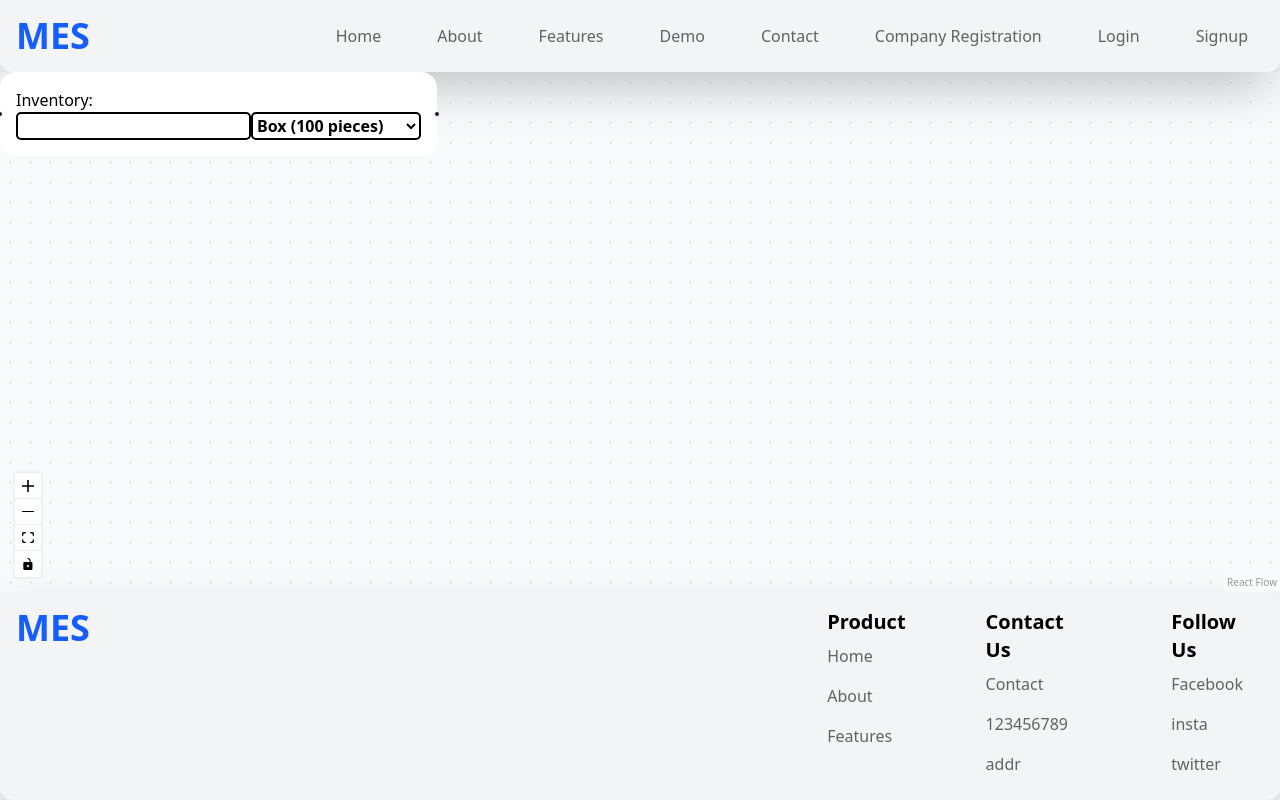
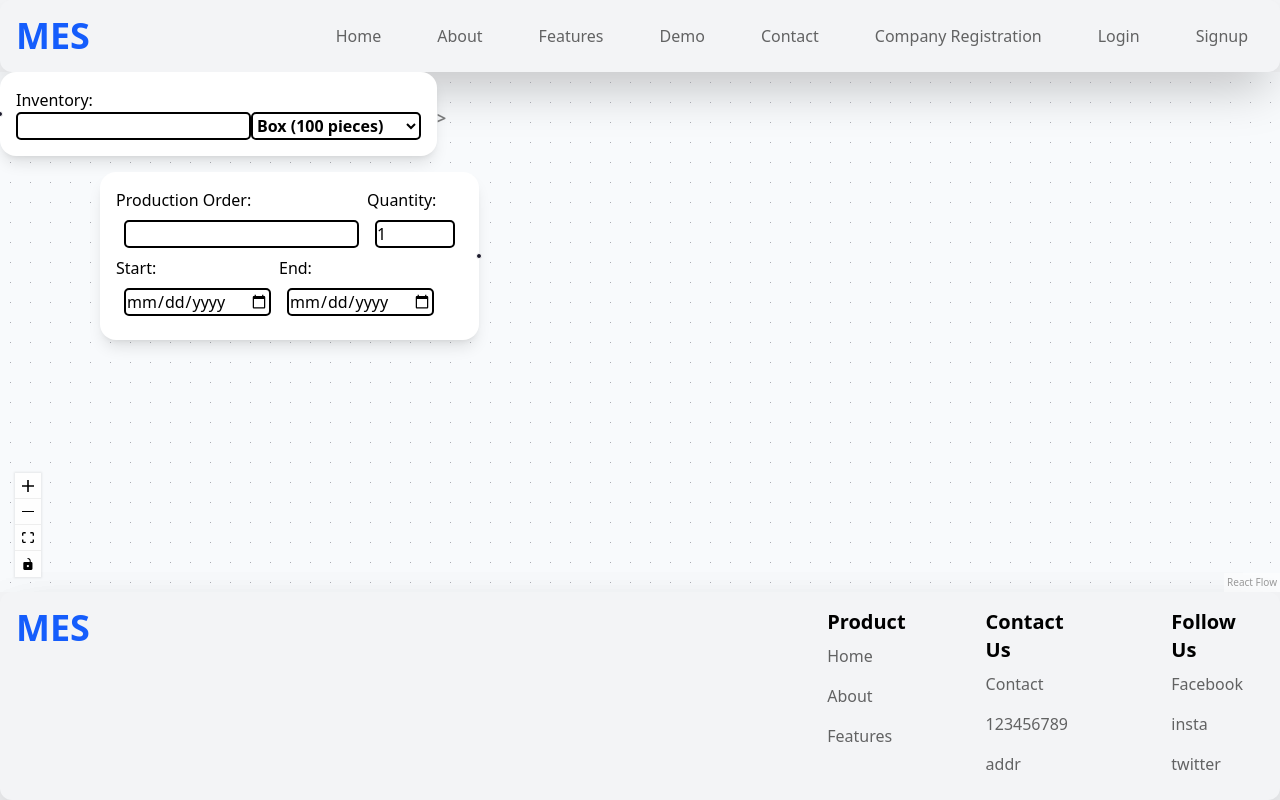
Before and after one commit to SidusSolvere/manufacturing-execution-system, a React (Vite) app in the folder client/: page /demo in a window 1280 px wide. Built offline with nearby package versions, Linux system fonts and the light colour scheme.

Commit message:
fixed some problems with inventory, custom edge. Added Production Order custom node

```diff
--- a/client/src/nodes/customEdge.jsx
+++ b/client/src/nodes/customEdge.jsx
@@ -1,13 +1,19 @@
 import {
   BaseEdge,
   EdgeLabelRenderer,
-
   useReactFlow,
   getBezierPath
 } from '@xyflow/react';
 
-export default function CustomEdge({ id, sourceX, sourceY, targetX, targetY }) {
+export default function CustomEdge({
+  id,
+  sourceX, sourceY,
+  targetX, targetY,
+  source, target,
+  selected,
+}) {
   const { setEdges } = useReactFlow();
+
   const [edgePath, labelX, labelY] = getBezierPath({
     sourceX,
     sourceY,
@@ -18,20 +24,24 @@ export default function CustomEdge({ id, sourceX, sourceY, targetX, targetY }) {
   return (
     <>
       <BaseEdge id={id} path={edgePath} />
+
       <EdgeLabelRenderer>
-        <button
+        <div
           style={{
             position: 'absolute',
-            transform: `translate(-50%, -50%) translate(${labelX}px,${labelY}px)`,
+            transform: `translate(-50%, -50%) translate(${labelX}px, ${labelY}px)`,
             pointerEvents: 'all',
           }}
-          className="nodrag nopan px-1.5 rounded-full border-2 solid border-gray-300 bg-gray-800/60 text-white "
-          onClick={() => {
-            setEdges((es) => es.filter((e) => e.id !== id));
-          }}
         >
-          X
-        </button>
+          <button
+            className="nodrag nopan px-1.5 rounded-full border-2 border-gray-300 bg-gray-800/60 text-white"
+            onClick={() =>
+              setEdges((es) => es.filter((e) => e.id !== id))
+            }
+          >
+            X
+          </button>
+        </div>
       </EdgeLabelRenderer>
     </>
   );
--- a/client/src/nodes/inventory.jsx
+++ b/client/src/nodes/inventory.jsx
@@ -5,49 +5,50 @@ function Inventory({ id, data }) {
   const { setNodes } = useReactFlow();// destructures set nodes from react flow to use it to update the data in nodes
 
   const UNITS = {
-    box: { label: "Box (100 pieces)", value: 100 },
-    carton: { label: "Carton (12 Boxes)", value: 12 * 100 },
-    roll: { label: "Roll (500 meters)", value: 500 },
-    pallet: { label: "Pallet (50 Cartons)", value: 50 * 12 * 100 },
-    drum: { label: "Drum (200 Litres)", value: 200 },
+    box: { label: "Box (100 pieces)", amount: 100 },
+    carton: { label: "Carton (12 Boxes)", amount: 12 * 100 },
+    roll: { label: "Roll (500 meters)", amount: 500 },
+    pallet: { label: "Pallet (50 Cartons)", amount: 50 * 12 * 100 },
+    drum: { label: "Drum (200 Litres)", amount: 200 },
   };
   //some industry standard units used for inventory keeping
 
-  const [quantity, setQuantity] = useState(data?.value || "");
+  const [quantity, setQuantity] = useState(data?.amount || "");
   const [unit, setUnit] = useState(data?.unit || "box");
   // will impliment set reducer when learnt
+
   const onUpdate = useCallback(
     (evt) => {
-      const newValue = evt.target.value;
+      const newValue = Number(evt.target.value); // FIX: was evt.target.amount
 
       setQuantity(newValue);
 
-      const multiplier = UNITS[unit].value;
+      const multiplier = UNITS[unit].amount;
       const finalValue = newValue * multiplier;
 
       setNodes((nodes) =>
         nodes.map((node) =>
           node.id === id
-            ? { ...node, data: { ...node.data, value: finalValue, unit } }
+            ? { ...node, data: { ...node.data, amount: finalValue, unit } }
             : node
         )
       );
     },
     [id, setNodes, unit]
-  );//since reactflow stores the nodes datat inside the nodes array we need to updat the node array from the custom node to pass value onto other nodes when we connect them
+  );//since reactflow stores the nodes datat inside the nodes array we need to updat the node array from the custom node to pass amount onto other nodes when we connect them
   //so basically this updates the nodes array
 
   const onUnitChange = (evt) => {
-    const newUnit = evt.target.value;
+    const newUnit = evt.target.value; // FIX: was evt.target.amount
     setUnit(newUnit);
 
-    const multiplier = UNITS[newUnit].value;
+    const multiplier = UNITS[newUnit].amount;
     const finalValue = quantity * multiplier;
 
     setNodes((nodes) =>
       nodes.map((node) =>
         node.id === id
-          ? { ...node, data: { ...node.data, value: finalValue, unit: newUnit } }
+          ? { ...node, data: { ...node.data, amount: finalValue, unit: newUnit } }
           : node
       )
     );
@@ -55,7 +56,7 @@ function Inventory({ id, data }) {
   // smae thing as above, to handle the case of unit change but no number change
 
   return (
-    <div className="p-4 bg-white rounded-2xl">
+    <div className="p-4 bg-white rounded-2xl shadow-lg">
       <div className="flex flex-col">
         <label htmlFor="text">Inventory:</label>
         <div className="flex">
@@ -63,25 +64,36 @@ function Inventory({ id, data }) {
             type="number"
             id="number"
             name="number"
-          value={quantity}
+            value={quantity} // FIX: was amount={quantity}
             onChange={onUpdate}
             className="nodrag border-2 border-solid rounded-[5px]"
           />
 
           <select
-          value={unit}
+            value={unit} // FIX: was amount={unit}
             onChange={onUnitChange}
             className="nodrag border-2 border-solid rounded-[5px] font-bold"
           >
             {Object.entries(UNITS).map(([key, obj]) => (
-            <option key={key} value={key}>
+              <option key={key} value={key}> {/* FIX: was amount={key} */}
                 {obj.label}
               </option>
             ))}
           </select>
         </div>
 
-        <Handle type="source" position={Position.Right} />
+        <Handle  type="source" position={Position.Right} style={{
+          background: 'none',
+          border: 'none',
+          width: '1em',
+          height: '1em',
+          //reactflow method of making custom handlers, add later
+        }}>
+          <div className="font-extrabold mx-2 text-black/50 hover:text-black">
+            &gt;
+          </div>
+
+        </Handle>
         {/*handle and position are from react flow and are used to put the handles wehre the edges connect and are extruded from on custom positions,
         In case of using multiple handles use an id tag so you can reference it later */}
         <Handle type="target" position={Position.Left} />
--- /dev/null
+++ b/client/src/nodes/productionOrder.jsx
@@ -0,0 +1,133 @@
+// you can copy this template for most nodes
+import { Handle, Position, useReactFlow } from "@xyflow/react";
+import { useCallback, useState } from "react";
+
+function ProductionOrder({ id, data }) {
+  const { setNodes } = useReactFlow();
+
+  const [name, setName] = useState(data?.name || "");
+  const [quantity, setQuantity] = useState(data?.quantity || "");
+  const [startDate, setStartDate] = useState(data.startDate || "");
+  const [endDate, setEndDate] = useState(data.endDate || "");
+
+  const onUpdate = useCallback(
+    (evt) => {
+      const newValue = evt.target.value;
+
+      setName(newValue);
+
+      setNodes((nodes) =>
+        nodes.map((node) =>
+          node.id === id
+            ? { ...node, data: { ...node.data, name: newValue } }
+            : node
+        )
+      );
+    },
+    [id, setNodes]
+  );
+  const onQuantityUpdate = useCallback(
+    (evt) => {
+      const newValue = evt.target.value;
+      setQuantity(newValue);
+
+      setNodes((nodes) =>
+        nodes.map((node) =>
+          node.id === id
+            ? { ...node, data: { ...node.data, quantity: newValue } }
+            : node
+        )
+      );
+    },
+    [id, setNodes]
+  );
+
+  const onStartDateUpdate = useCallback(
+    (evt)=>{
+      const newValue=evt.target.value;
+      setStartDate(newValue);
+      setNodes((nodes) =>
+        nodes.map((node) =>
+          node.id === id
+            ? { ...node, data: { ...node.data, startDate: newValue } }
+            : node
+        )
+      );
+    },[id,setNodes]
+  );
+  const onEndDateUpdate = useCallback(
+    (evt)=>{
+      const newValue=evt.target.value;
+      setEndDate(newValue);
+      setNodes((nodes) =>
+        nodes.map((node) =>
+          node.id === id
+            ? { ...node, data: { ...node.data, endDate: newValue } }
+            : node
+        )
+      );
+    },[id,setNodes]
+  );
+
+  return (
+    <div className="p-4 bg-white rounded-2xl shadow-lg">
+      <div className="flex">
+      <div className="flex flex-col">
+        <label htmlFor="text">Production Order:</label>
+          <input
+            type="text"
+            id="text"
+            value={name}
+            onChange={onUpdate}
+            className="nodrag m-2 border-2 border-solid rounded-[5px]"
+          />
+                            </div>
+
+
+          <div className="flex flex-col">
+          <label htmlFor="quantity">Quantity: </label>
+            <input
+              type="number"
+              id="quantity"
+              value={quantity}
+              onChange={onQuantityUpdate}
+              placeholder="Quantity"
+              className="nodrag m-2 border-2 border-solid rounded-[5px] w-20
+            "
+            />
+            </div>
+</div>
+<div className="flex">
+      <div className="flex flex-col">
+            <label htmlFor="startDate">Start: </label>
+            <input
+              type="date"
+              id="startDate"
+              value={startDate}
+              onChange={onStartDateUpdate}
+              className="nodrag m-2 border-2 border-solid rounded-[5px]
+            "
+            />
+            </div>
+                  <div className="flex flex-col">
+
+            <label htmlFor="endDate">End: </label>
+            <input
+              type="date"
+              id="endDate"
+              value={endDate}
+              onChange={onEndDateUpdate}
+              className="nodrag m-2 border-2 border-solid rounded-[5px]
+            "
+            />
+                        </div>
+
+            </div>
+
+
+        <Handle type="source" position={Position.Right} />
+    </div>
+  );
+}
+
+export default ProductionOrder;
--- a/client/src/pages/mes/edges.jsx
+++ b/client/src/pages/mes/edges.jsx
@@ -1,13 +1,3 @@
 export const initialEdges = [
-  {
-    id: "n1-n2",
-    source: "n1",
-    target: "n2",
-    type: "step",
-    label: "connects with",
-  },
-  { id: "n2-n3",
-     type: "custom-edge",
-      source: "n2",
-      target: "n3" },
+
 ];
--- a/client/src/pages/mes/nodes.jsx
+++ b/client/src/pages/mes/nodes.jsx
@@ -1,13 +1,14 @@
-
-
-
-
 export const initialNodes = [
   {
-    id: 'n1',
-    type: 'inventory',
+    id: "n1",
+    type: "inventory",
     position: { x: 0, y: 0 },
     data: { amount: 0 },
   },
-
+  {
+    id: "n2",
+    type: "productionOrder",
+    position: { x: 100, y: 100 },
+    data: { name: "", quantity: 1 ,startDate: "", endDate: ""},
+  },
 ];
--- a/client/src/pages/mes/workPlace.jsx
+++ b/client/src/pages/mes/workPlace.jsx
@@ -1,5 +1,6 @@
 import { useState, useCallback } from "react";
 import Inventory from "../../nodes/inventory";
+import ProductionOrder from "../../nodes/productionOrder";
 
 import {
   ReactFlow,
@@ -15,7 +16,11 @@ import { initialNodes } from "./nodes";
 import { initialEdges } from "./edges";
 import CustomEdge from "../../nodes/customEdge";
 
-const nodeTypes = { inventory: Inventory };
+const nodeTypes = {
+  inventory: Inventory,
+  productionOrder: ProductionOrder,
+
+ };
 const edgeTypes = { "custom-edge": CustomEdge };
 
 export default function WorkPlace() {
```
Lines whose indentation alone changed are shown as unchanged.
